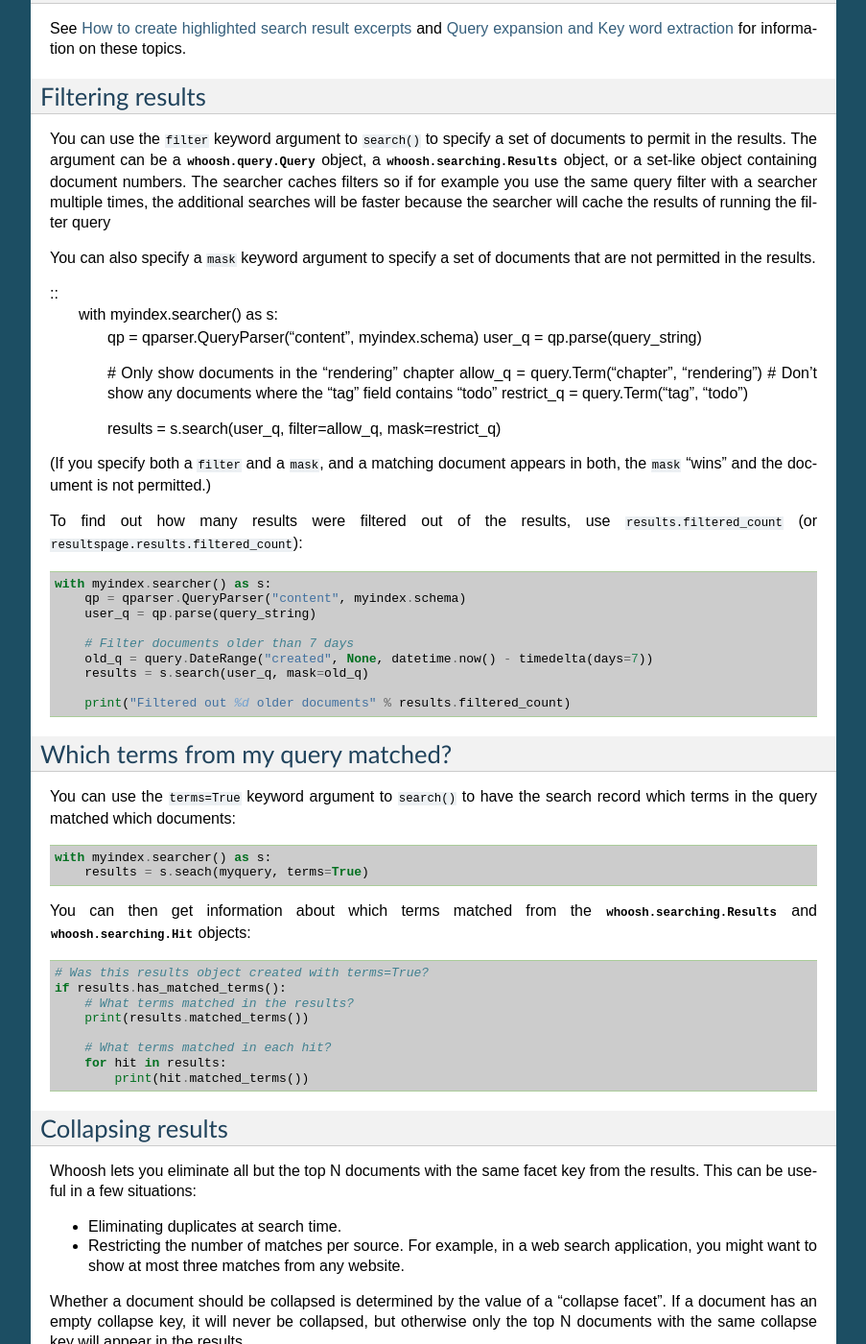
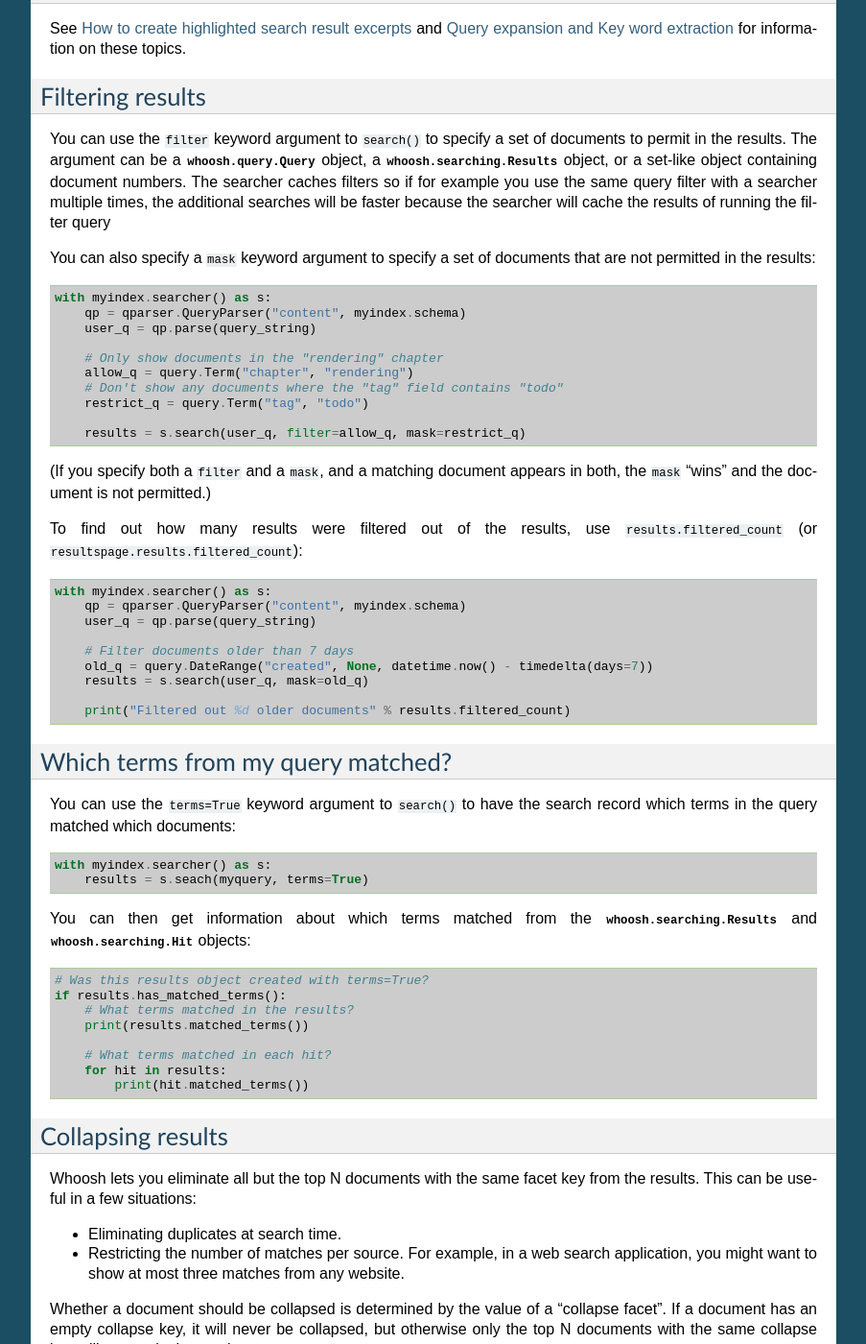
Before and after one commit to dex4er/whoosh, a Sphinx documentation site: the page built from docs/source/searching.rst, in a window 1280 px wide and 1400 px high, scrolled down 2258 px. Shown: the whole window at 96% size, without its empty margins (198-1101 px from the left). Built offline with Sphinx 7.4.7, drawn with Linux system fonts in a browser that asks for light colours; some of the changed text lies outside the part shown.

```diff
--- a/docs/source/searching.rst
+++ b/docs/source/searching.rst
@@ -152,9 +152,8 @@ the additional searches will be faster because the searcher will cache the
 results of running the filter query
 
 You can also specify a ``mask`` keyword argument to specify a set of documents
-that are not permitted in the results.
+that are not permitted in the results::
 
-::
     with myindex.searcher() as s:
         qp = qparser.QueryParser("content", myindex.schema)
         user_q = qp.parse(query_string)
@@ -223,9 +222,8 @@ facet". If a document has an empty collapse key, it will never be collapsed,
 but otherwise only the top N documents with the same collapse key will appear
 in the results.
 
-See :doc:`/facets` for information on facets.
+See :doc:`/facets` for information on facets::
 
-::
     with myindex.searcher() as s:
         # Set the facet to collapse on and the maximum number of documents per
         # facet value (default is 1)
```
